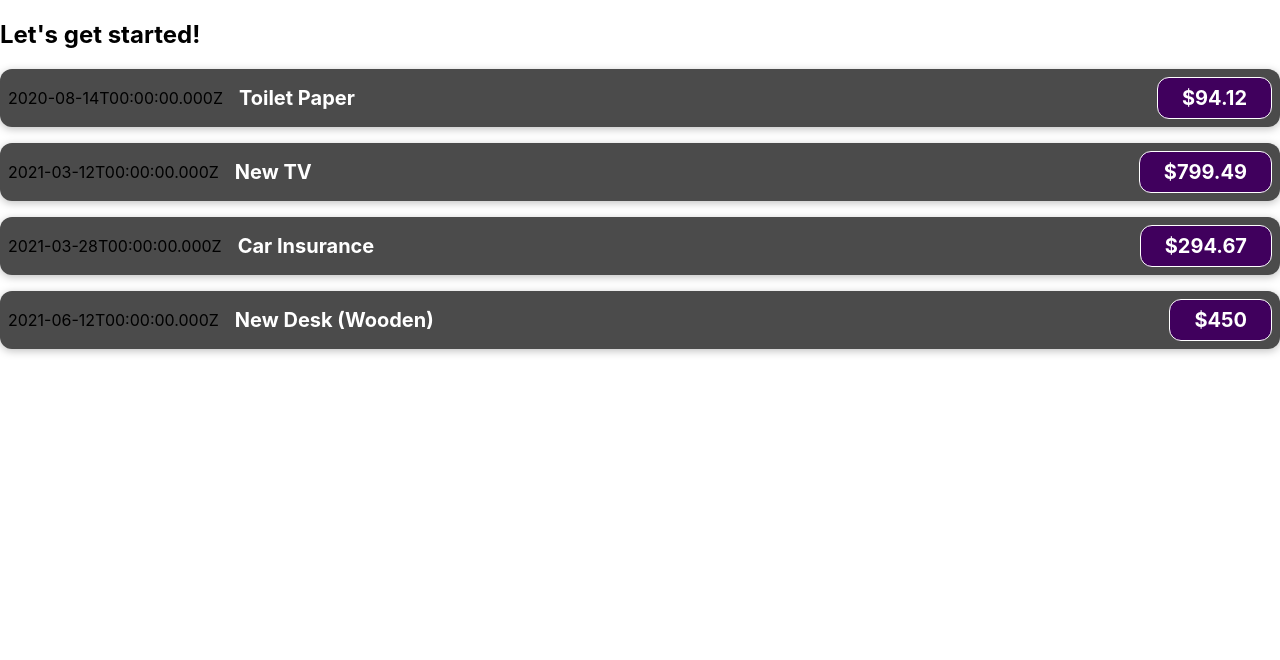
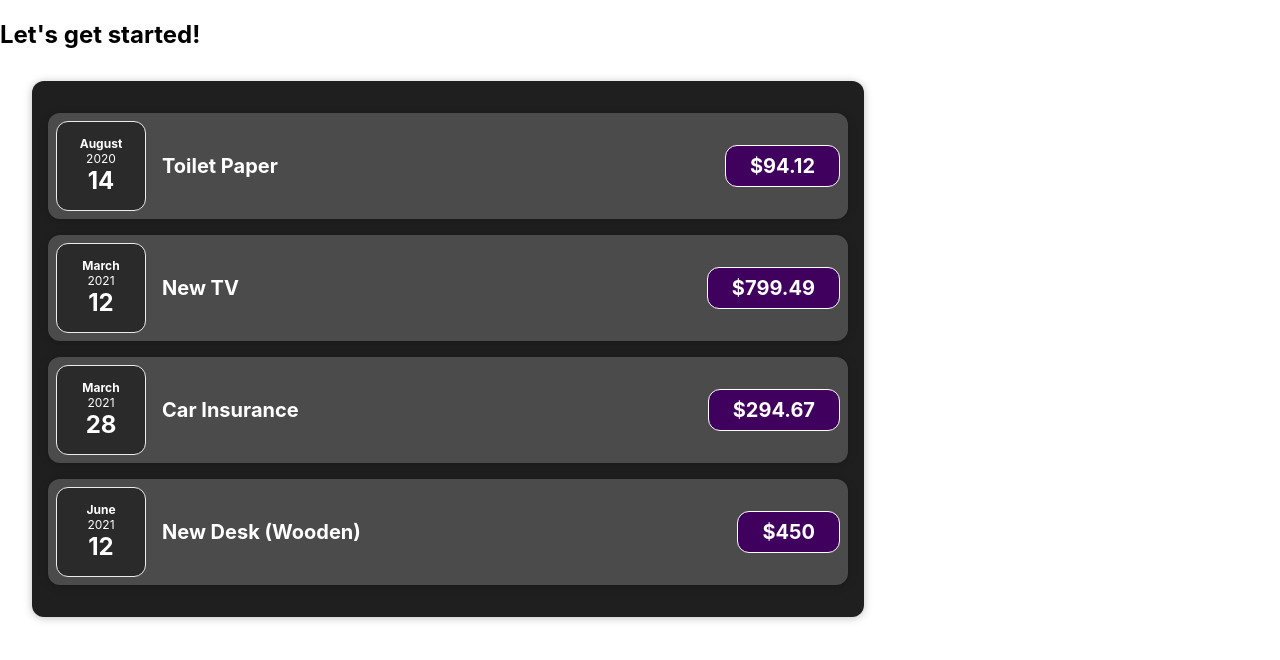
Before and after one commit to binarypsilocybin/react-complete-guide, a React (Create React App) app: page / in a window 1280 px wide. Shown: the top 660 px of the page. Built offline with nearby package versions, Linux system fonts and the light colour scheme.

Commit message:
Children props

```diff
--- a/src/App.js
+++ b/src/App.js
@@ -1,4 +1,4 @@
-import ExpenseItem from "./components/ExpenseItem";
+import Expenses from "./components/Expenses";
 
 function App() {
   const expenses = [
@@ -26,26 +26,7 @@
   return (
     <div>
       <h2>Let's get started!</h2>
-      <ExpenseItem
-        title={expenses[0].title}
-        amount={expenses[0].amount}
-        date={expenses[0].date}
-      ></ExpenseItem>
-      <ExpenseItem
-        title={expenses[1].title}
-        amount={expenses[1].amount}
-        date={expenses[1].date}
-      ></ExpenseItem>
-      <ExpenseItem
-        title={expenses[2].title}
-        amount={expenses[2].amount}
-        date={expenses[2].date}
-      ></ExpenseItem>
-      <ExpenseItem
-        title={expenses[3].title}
-        amount={expenses[3].amount}
-        date={expenses[3].date}
-      ></ExpenseItem>
+      <Expenses items={expenses} />
     </div>
   );
 }
--- /dev/null
+++ b/src/components/Card.css
@@ -0,0 +1,4 @@
+.card {
+  border-radius: 12px;
+  box-shadow: 0 1px 8px rgba(0, 0, 0, 0.25);
+}
--- /dev/null
+++ b/src/components/Card.js
@@ -0,0 +1,8 @@
+import "./Card.css";
+
+function Card(props) {
+  const classes = "card " + props.className;
+  return <div className={classes}>{props.children}</div>;
+}
+
+export default Card;
--- /dev/null
+++ b/src/components/ExpenseDate.css
@@ -0,0 +1,26 @@
+.expense-date {
+  display: flex;
+  flex-direction: column;
+  width: 5.5rem;
+  height: 5.5rem;
+  border: 1px solid #ececec;
+  background-color: #2a2a2a;
+  color: white;
+  border-radius: 12px;
+  align-items: center;
+  justify-content: center;
+}
+
+.expense-date__month {
+  font-size: 0.75rem;
+  font-weight: bold;
+}
+
+.expense-date__year {
+  font-size: 0.75rem;
+}
+
+.expense-date__day {
+  font-size: 1.5rem;
+  font-weight: bold;
+}
--- /dev/null
+++ b/src/components/ExpenseDate.js
@@ -0,0 +1,16 @@
+import "./ExpenseDate.css";
+
+function ExpenseDate(props) {
+  const month = props.date.toLocaleString("en-US", { month: "long" });
+  const day = props.date.toLocaleString("en-US", { day: "2-digit" });
+  const year = props.date.getFullYear();
+  return (
+    <div className="expense-date">
+      <div className="expense-date__month">{month}</div>
+      <div className="expense-date__year">{year}</div>
+      <div className="expense-date__day">{day}</div>
+    </div>
+  );
+}
+
+export default ExpenseDate;
--- a/src/components/ExpenseItem.css
+++ b/src/components/ExpenseItem.css
@@ -2,10 +2,8 @@
   display: flex;
   justify-content: space-between;
   align-items: center;
-  box-shadow: 0 2px 8px rgba(0, 0, 0, 0.25);
   padding: 0.5rem;
   margin: 1rem 0;
-  border-radius: 12px;
   background-color: #4b4b4b;
 }
 
--- a/src/components/ExpenseItem.js
+++ b/src/components/ExpenseItem.js
@@ -1,14 +1,16 @@
+import ExpenseDate from "./ExpenseDate";
+import Card from "./Card";
 import "./ExpenseItem.css";
 
 function ExpenseItem(props) {
   return (
-    <div className="expense-item">
-      <div>{props.date.toISOString()}</div>
+    <Card className="expense-item">
+      <ExpenseDate date={props.date} />
       <div className="expense-item__description">
         <h2>{props.title}</h2>
         <div className="expense-item__price">${props.amount}</div>
       </div>
-    </div>
+    </Card>
   );
 }
 
--- /dev/null
+++ b/src/components/Expenses.css
@@ -0,0 +1,9 @@
+.expenses {
+  padding: 1rem;
+  background-color: rgb(31, 31, 31);
+  margin: 2rem;
+  width: 50rem;
+  max-width: 95%;
+  border-radius: 12px;
+  box-shadow: 0 1px 8px rgba(0, 0, 0, 0.25);
+}
--- /dev/null
+++ b/src/components/Expenses.js
@@ -0,0 +1,32 @@
+import ExpenseItem from "./ExpenseItem";
+import Card from "./Card";
+import "./Expenses.css";
+
+function Expenses(props) {
+  return (
+    <Card className="expenses">
+      <ExpenseItem
+        title={props.items[0].title}
+        amount={props.items[0].amount}
+        date={props.items[0].date}
+      />
+      <ExpenseItem
+        title={props.items[1].title}
+        amount={props.items[1].amount}
+        date={props.items[1].date}
+      />
+      <ExpenseItem
+        title={props.items[2].title}
+        amount={props.items[2].amount}
+        date={props.items[2].date}
+      />
+      <ExpenseItem
+        title={props.items[3].title}
+        amount={props.items[3].amount}
+        date={props.items[3].date}
+      />
+    </Card>
+  );
+}
+
+export default Expenses;
```
